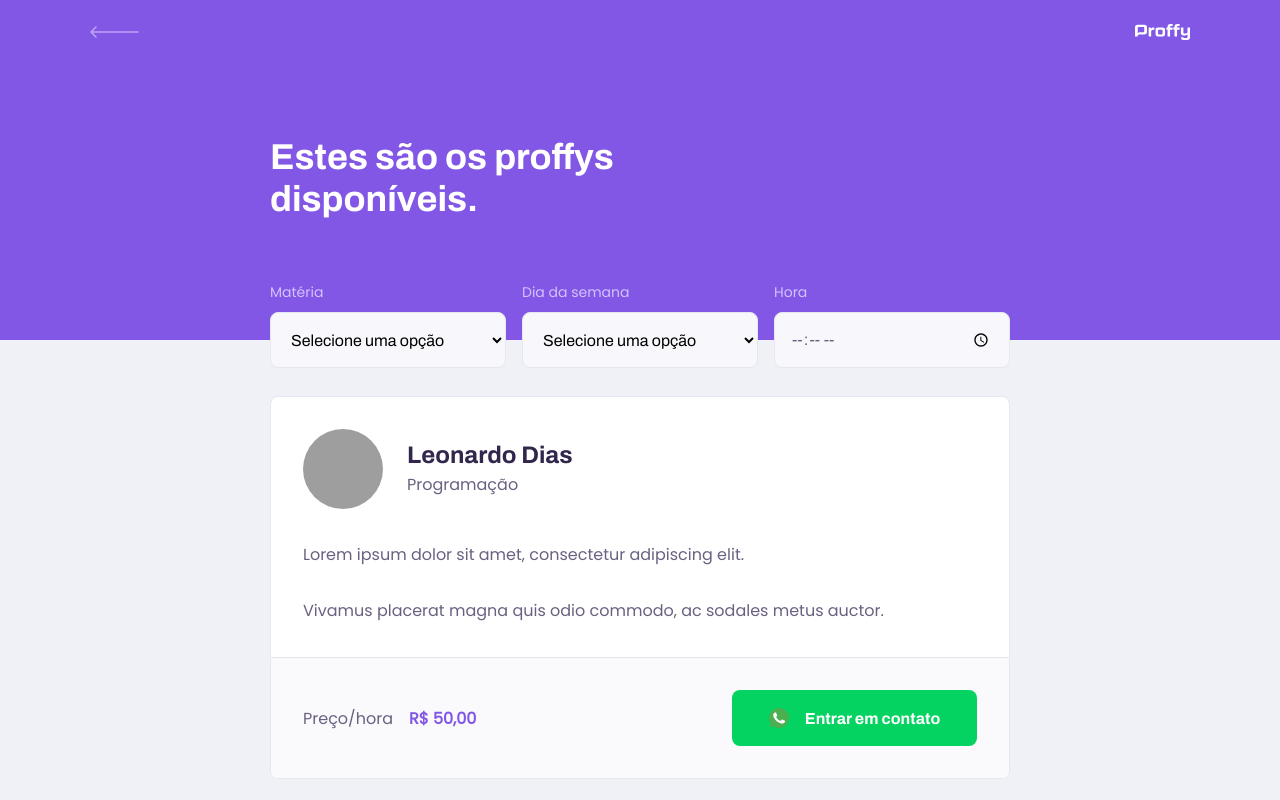
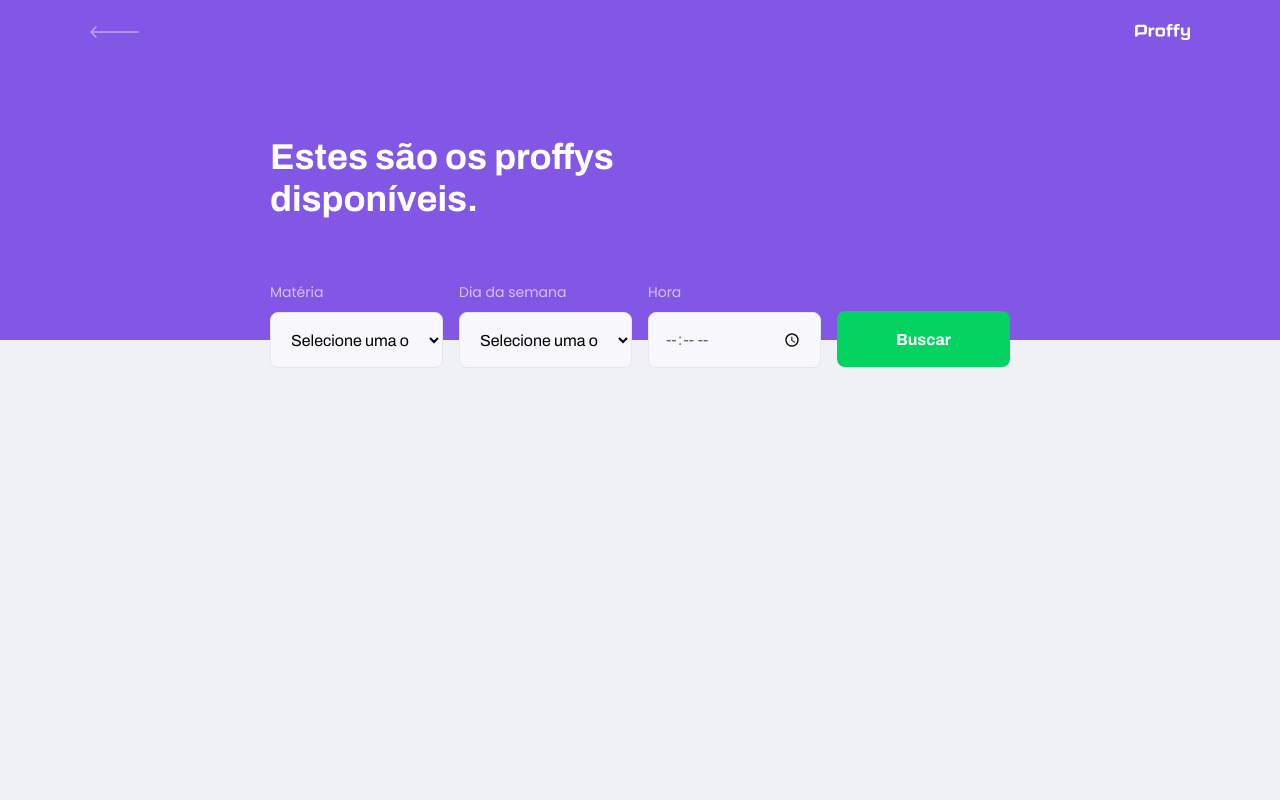
Before and after one commit to pleonardodp12/NLW2-projeto-proffy, a React (Create React App) app in the folder web/: page /study in a window 1280 px wide. Shown: the top 800 px of the page. Built offline with nearby package versions, Linux system fonts and the light colour scheme; grey boxes are pictures that could not be loaded.

Commit message:
adicionando professores e conectando com whatsapp, criando conexoes

```diff
--- a/web/src/components/TeacherItem/index.tsx
+++ b/web/src/components/TeacherItem/index.tsx
@@ -3,33 +3,51 @@
 import whatsappIcon from '../../assets/images/icons/whatsapp.svg';
 
 import './styles.css';
+import api from '../../services/api';
 
-function TeacherItem() {
+export interface Teacher {
+  avatar: string,
+  bio: string,
+  cost: number,
+  id: number,
+  name: string,
+  subject: string,
+  whatsapp: string
+}
+
+interface TeacherItemProps {
+  teacher: Teacher;
+}
+
+const TeacherItem: React.FC<TeacherItemProps> = ({ teacher }) => {
+  function createNewConnection() {
+    api.post('connections', {
+      user_id: teacher.id,
+    });
+  }
   return (
     <article className="teacher-item">
       <header>
-        <img src="https://avatars2.githubusercontent.com/u/54605079?s=460&u=65fa0730fdaade4f9da028527dc7b584c6e0d08d&v=4" alt="Leonardo Dias"/>
+        <img src={teacher.avatar} alt={teacher.name}/>
         <div>
-          <strong>Leonardo Dias</strong>
-          <span>Programação</span>
+          <strong>{teacher.name}</strong>
+          <span>{teacher.subject}</span>
         </div>
       </header>
 
       <p>
-        Lorem ipsum dolor sit amet, consectetur adipiscing elit.
-        <br/><br/>
-        Vivamus placerat magna quis odio commodo, ac sodales metus auctor.
+      {teacher.bio}
       </p>
 
       <footer>
         <p>
           Preço/hora
-          <strong>R$ 50,00</strong>
+          <strong>R$ {teacher.cost}</strong>
         </p>
-        <button type="button">
+        <a target="_blank" onClick={createNewConnection} href={`https://wa.me/${teacher.whatsapp}` }>
           <img src={whatsappIcon} alt="whatsapp"/>
           Entrar em contato
-        </button>
+        </a>
       </footer>
     </article>
   )
--- a/web/src/components/TeacherItem/styles.css
+++ b/web/src/components/TeacherItem/styles.css
@@ -57,7 +57,7 @@
   display: block;
 }
 
-.teacher-item footer button {
+.teacher-item footer a {
   width: 20rem;
   height: 5.6rem;
   background: var(--color-secundary);
@@ -70,9 +70,10 @@
   align-items: center;
   justify-content: space-evenly;
   transition: 0.2s;
+  text-decoration: none;
 }
 
-.teacher-item footer button:hover {
+.teacher-item footer a:hover {
   background: var(--color-secundary-dark);
 }
 
--- a/web/src/pages/TeacherForm/index.tsx
+++ b/web/src/pages/TeacherForm/index.tsx
@@ -1,4 +1,5 @@
 import React, { useState, FormEvent } from 'react';
+import { useHistory } from 'react-router-dom';
 
 import api from '../../services/api';
 
@@ -11,6 +12,7 @@
 import './styles.css';
 
 function TeacherForm() {
+  const history = useHistory();
 
   const [name, setName] = useState('');
   const [avatar, setAvatar] = useState('');
@@ -51,6 +53,8 @@
       schedule: scheduleItems
     }).then(() => {
       alert('Cadastro realizado com sucesso');
+
+      history.push('/')
     }).catch(() => {
       alert('Erro no cadastro');
     })
--- a/web/src/pages/TeacherList/index.tsx
+++ b/web/src/pages/TeacherList/index.tsx
@@ -1,20 +1,44 @@
-import React from 'react';
+import React, { useState, FormEvent } from 'react';
+
+import api from '../../services/api';
 
 import PageHeader from '../../components/PageHeader';
-import TeacherItem from '../../components/TeacherItem';
+import TeacherItem, { Teacher } from '../../components/TeacherItem';
 import Input from '../../components/Input';
 import Select from '../../components/Select';
 
 import './styles.css';
 
+
 function TeacherList() {
+  const [teachers, setTeachers] = useState([]);
+
+  const [subject, setSubject] = useState('');
+  const [week_day, setWeek_day] = useState('');
+  const [time, setTime] = useState('');
+
+  async function searchTeachers(e: FormEvent) {
+    e.preventDefault();
+    const response = await api.get('classes', {
+      params: {
+        subject,
+        week_day,
+        time
+      }
+    })
+    setTeachers(response.data);
+
+  }
+
   return (
     <div id="page-teacher-list" className="container">
       <PageHeader title="Estes são os proffys disponíveis.">
-        <form id="search-teachers">
+        <form id="search-teachers" onSubmit={searchTeachers}>
           <Select
               name="subject"
               label="Matéria"
+              value={subject}
+              onChange={e => { setSubject(e.target.value )}}
               options={[
                 { value: 'Artes', label: 'Artes' },
                 { value: 'Biolohia', label: 'Biologia' },
@@ -24,11 +48,15 @@
                 { value: 'Programação', label: 'Programação' },
                 { value: 'Química', label: 'Química' },
                 { value: 'Física', label: 'Física' },
+                { value: 'Fenomenologia', label: 'Fenomenologia' },
+
               ]}
             />
             <Select
               name="week_day"
               label="Dia da semana"
+              value={week_day}
+              onChange={e => { setWeek_day(e.target.value )}}
               options={[
                 { value: '0', label: 'Domingo' },
                 { value: '1', label: 'Segunda-feira' },
@@ -39,15 +67,21 @@
                 { value: '6', label: 'Sábado' },
               ]}
             />
-          <Input type="time" name="time" label="Hora" />
+          <Input
+            type="time"
+            name="time"
+            label="Hora"
+            value={time}
+            onChange={e => {setTime(e.target.value )}}
+          />
+          <button type="submit">Buscar</button>
         </form>
       </PageHeader>
 
       <main>
-        <TeacherItem />
-        <TeacherItem />
-        <TeacherItem />
-        <TeacherItem />
+        {teachers.map((teacher: Teacher) => {
+          return <TeacherItem key={teacher.id} teacher={teacher} />
+        })}
       </main>
     </div>
   )
--- a/web/src/pages/TeacherList/styles.css
+++ b/web/src/pages/TeacherList/styles.css
@@ -9,6 +9,26 @@
 
 #search-teachers label {
   color: var(--color-text-in-primary);
+}
+#search-teachers button {
+  width: 100%;
+  height: 5.6rem;
+  background: var(--color-secundary);
+  color: var(--color-button-text);
+  border: 0;
+  border-radius: 0.8rem;
+  cursor: pointer;
+  font: 700 1.6rem Archivo;
+  display: flex;
+  align-items: center;
+  justify-content: center;
+  text-decoration: none;
+  transition: background-color 0.2s;
+  margin-top: 3.2rem;
+}
+
+#search-teachers button:hover {
+  background: var(--color-secundary-dark);
 }
 
 #page-teacher-list main {
@@ -23,7 +43,7 @@
 
   #search-teachers {
       display: grid;
-      grid-template-columns: 1fr 1fr 1fr;
+      grid-template-columns: 1fr 1fr 1fr 1fr;
       column-gap: 16px;
       position: absolute;
       bottom: -60px;
```
Also changed, not shown: 1 other file (tests, documents, lock files or other folders).
